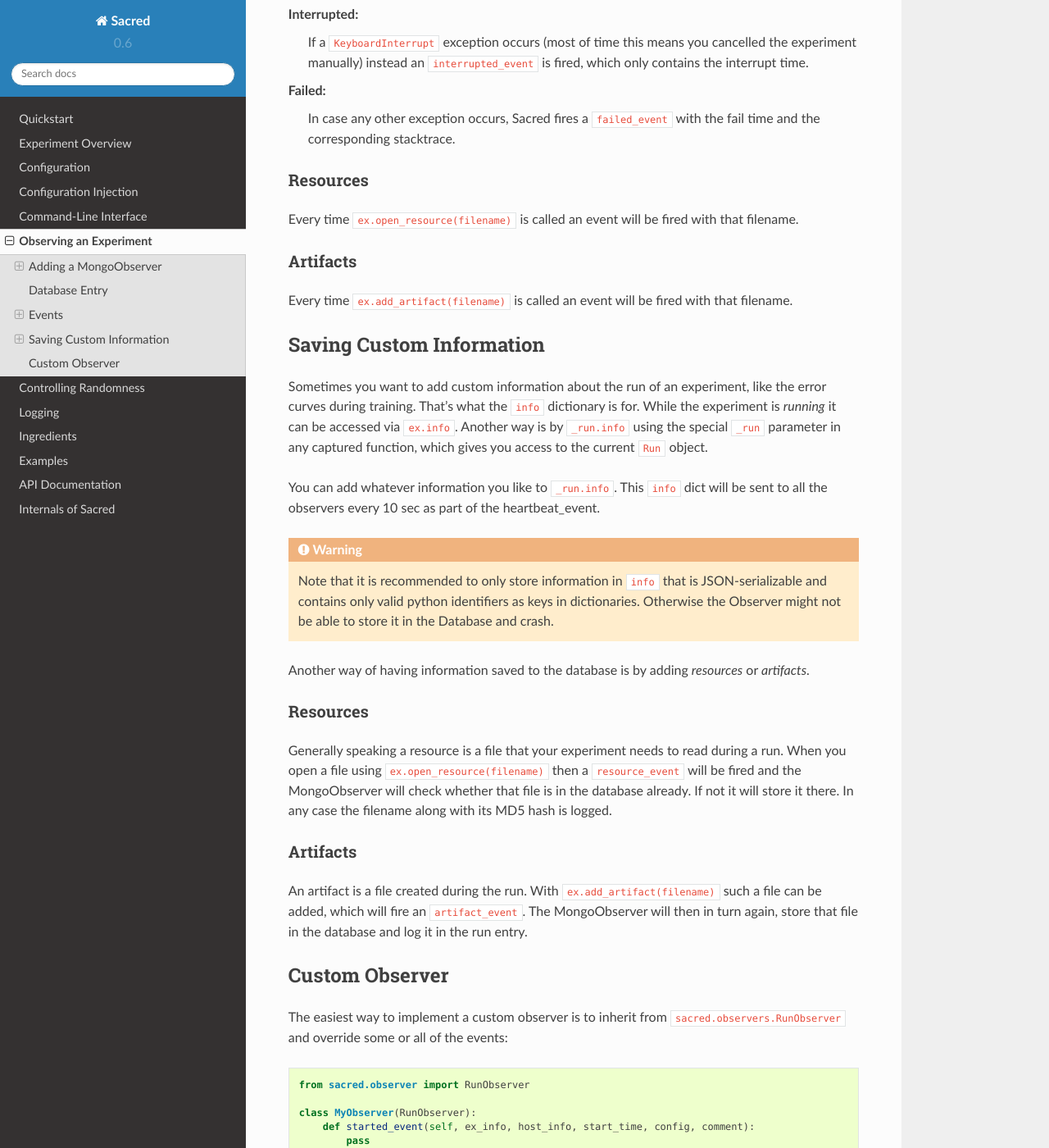
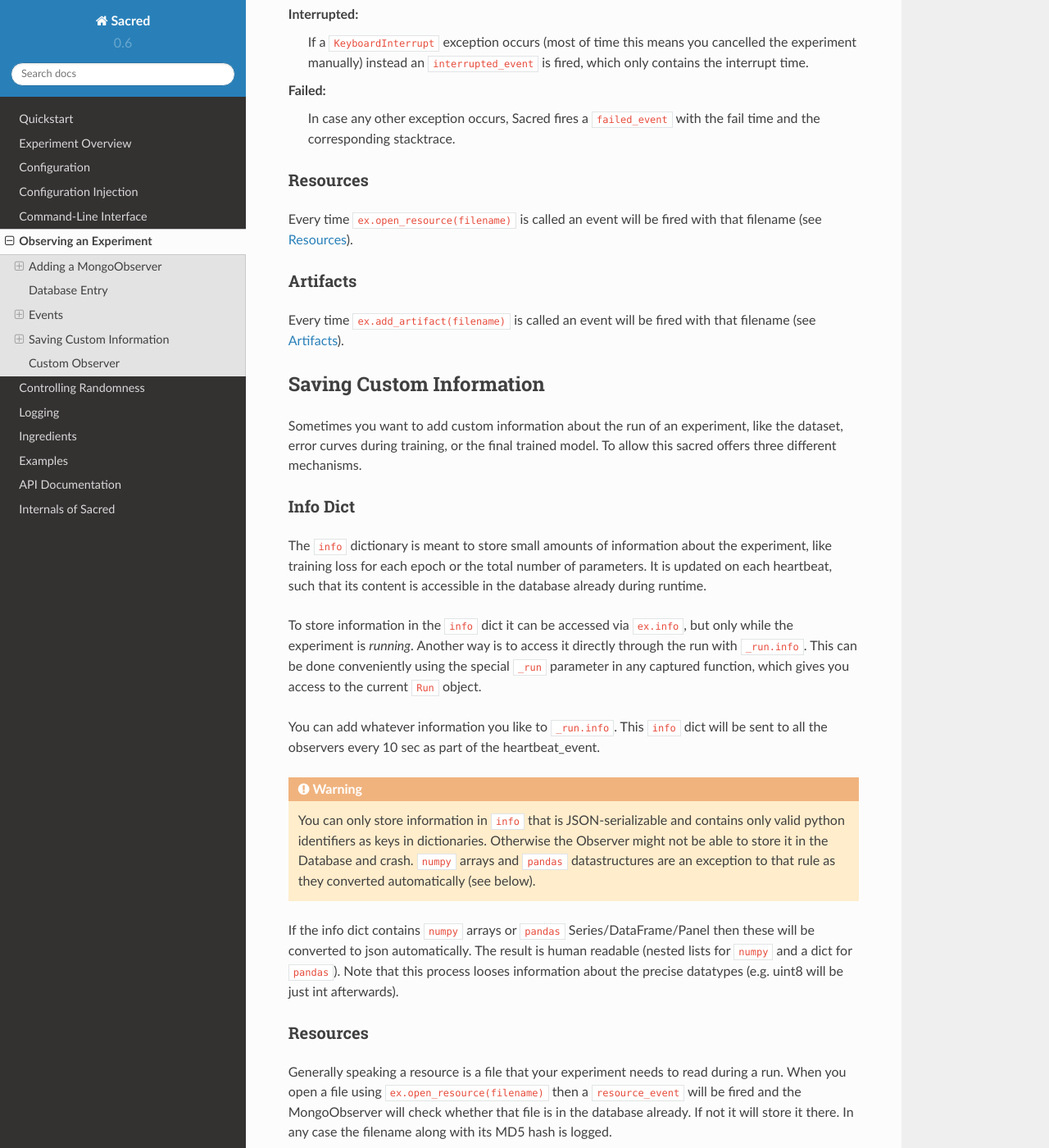
Before and after one commit to IDSIA/sacred, a Sphinx documentation site: the page built from docs/observers.rst, in a window 1280 px wide and 1400 px high, scrolled down 4153 px. Shown: the whole window at 82% size. Built offline with Sphinx 7.4.7 and the Read the Docs theme 2.0.0, drawn with Linux system fonts in a browser that asks for light colours; some of the changed text lies outside the part shown.

Commit message:
added Pandas SON Manipulator and changed numpy SON Manipulator
also added tests and docs

```diff
--- a/docs/observers.rst
+++ b/docs/observers.rst
@@ -227,12 +227,12 @@ Failed:
 Resources
 ---------
 Every time ``ex.open_resource(filename)`` is called an event will be fired
-with that filename.
+with that filename (see :ref:`resources`).
 
 Artifacts
 ---------
 Every time ``ex.add_artifact(filename)`` is called an event will be fired
-with that filename.
+with that filename (see :ref:`artifacts`).
 
 
 .. _custom_info:
@@ -240,22 +240,40 @@ with that filename.
 Saving Custom Information
 =========================
 Sometimes you want to add custom information about the run of an experiment,
-like the error curves during training. That's what the ``info`` dictionary is
-for. While the experiment is *running* it can be accessed via ``ex.info``.
-Another way is by ``_run.info`` using the special ``_run`` parameter in any
+like the dataset, error curves during training, or the final trained model.
+To allow this sacred offers three different mechanisms.
+
+Info Dict
+---------
+The ``info`` dictionary is meant to store small amounts of information about
+the experiment, like training loss for each epoch or the total number of
+parameters. It is updated on each heartbeat, such that its content is
+accessible in the database already during runtime.
+
+To store information in the ``info`` dict it can be accessed via ``ex.info``,
+but only while the experiment is *running*.
+Another way is to access it directly through the run with ``_run.info``.
+This can be done conveniently using the special ``_run`` parameter in any
 captured function, which gives you access to the current ``Run`` object.
 
 You can add whatever information you like to ``_run.info``. This ``info`` dict
 will be sent to all the observers every 10 sec as part of the heartbeat_event.
 
 .. warning::
-    Note that it is recommended to only store information in ``info`` that is
-    JSON-serializable and contains only valid python identifiers as keys in
-    dictionaries. Otherwise the Observer might not be able to store it in the
-    Database and crash.
+    You can only store information in ``info`` that is JSON-serializable and
+    contains only valid python identifiers as keys in dictionaries. Otherwise
+    the Observer might not be able to store it in the Database and crash.
+    ``numpy`` arrays and ``pandas`` datastructures are an exception to that
+    rule as they converted automatically (see below).
 
-Another way of having information saved to the database is by adding
-*resources* or *artifacts*.
+If the info dict contains ``numpy`` arrays or ``pandas`` Series/DataFrame/Panel
+then these will be converted to json automatically. The result is human
+readable (nested lists for ``numpy`` and a dict for ``pandas``). Note that this
+process looses information about the precise datatypes
+(e.g. uint8 will be just int afterwards).
+
+
+.. _resources:
 
 Resources
 ---------
@@ -265,9 +283,12 @@ a ``resource_event`` will be fired and the MongoObserver will check whether
 that file is in the database already. If not it will store it there.
 In any case the filename along with its MD5 hash is logged.
 
+.. _artifacts:
+
 Artifacts
 ---------
-An artifact is a file created during the run. With
+An artifact is a file created during the run. This mechanism is meant to store
+big custom chunks of data like a trained model. With
 ``ex.add_artifact(filename)`` such a file can be added, which will fire an
 ``artifact_event``. The MongoObserver will then in turn again, store that file
 in the database and log it in the run entry.
```
Also changed, not shown: 3 other files.
